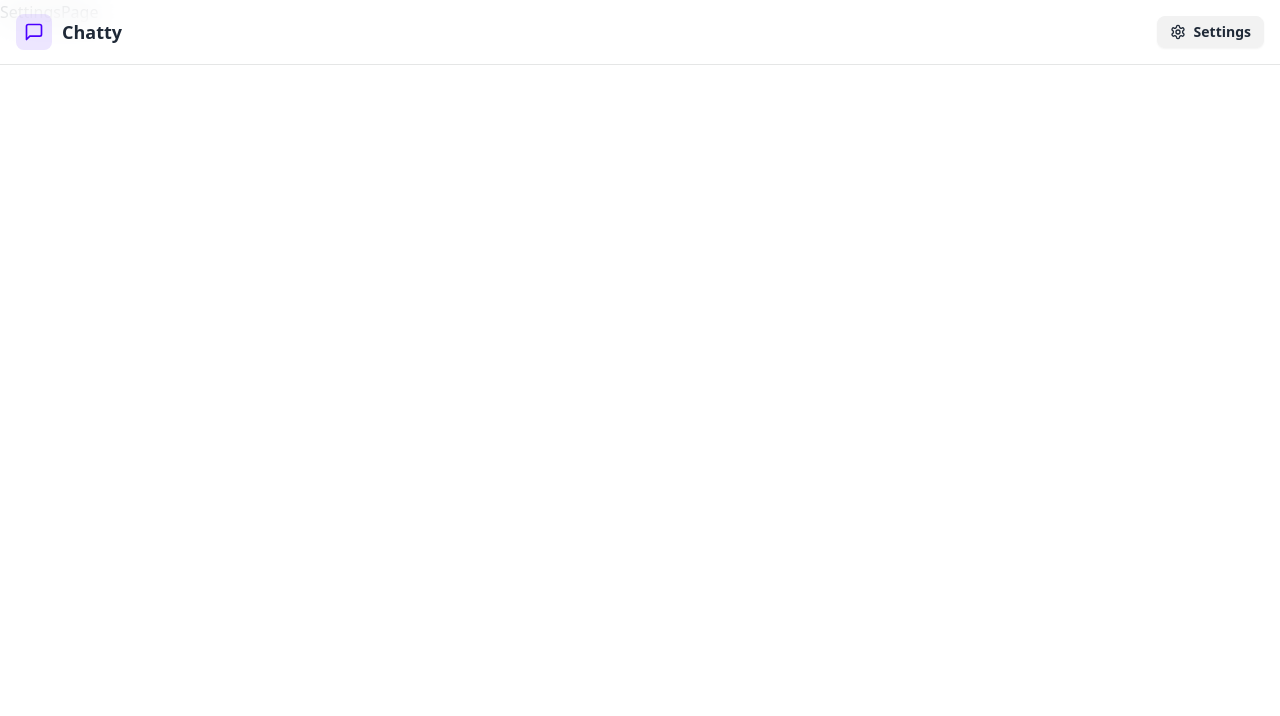
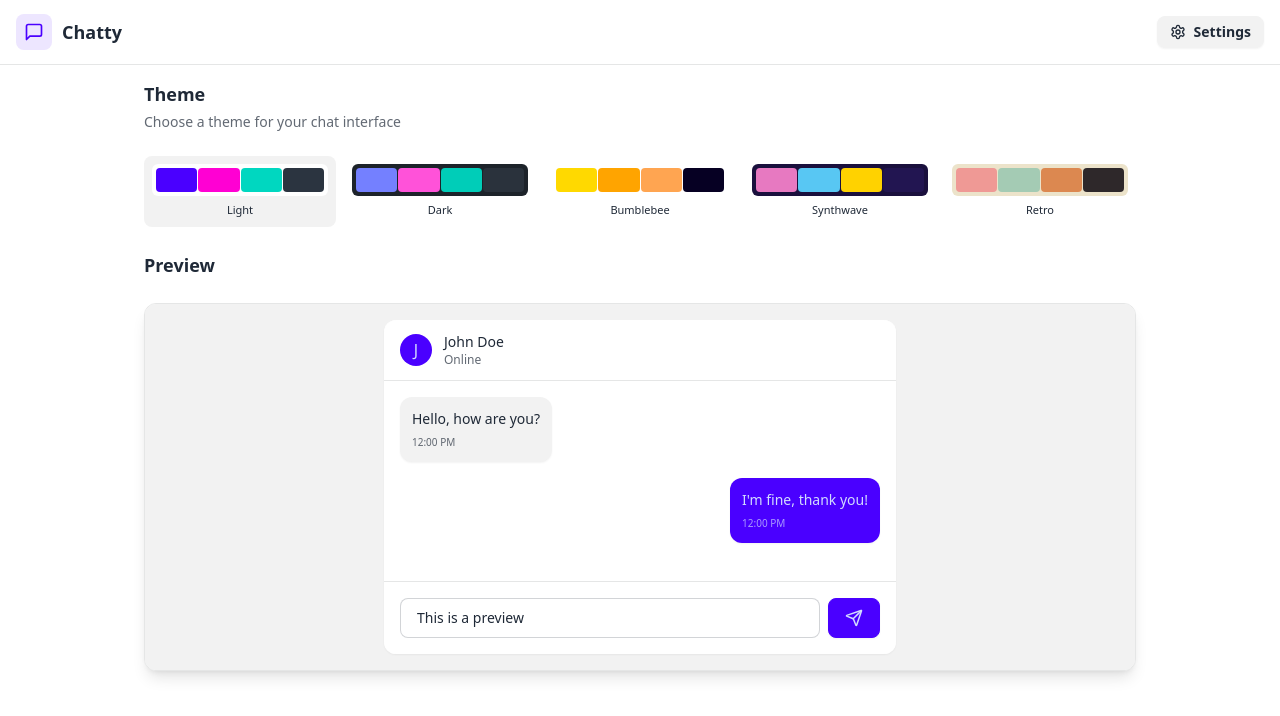
Before and after one commit to SamRwt/realtime-chat-app, a React (Vite) app in the folder frontend/: page /settings in a window 1280 px wide. Shown: the top 716 px of the page. Built offline with nearby package versions, Linux system fonts and the light colour scheme; no server answers.

Commit message:
Add themes in settings page

```diff
--- a/frontend/src/App.jsx
+++ b/frontend/src/App.jsx
@@ -10,9 +10,11 @@
 import { Loader } from "lucide-react";
 
 import { Toaster } from "react-hot-toast";
+import { useThemeStore } from './store/useThemeStore';
 
 const App = () => {
   const { isCheckingAuth, authUser, checkAuth } = useAuthStore();
+  const { theme } = useThemeStore();
 
   useEffect(() => {
     checkAuth();
@@ -30,7 +32,7 @@
   }
 
   return (
-    <div>
+    <div data-theme={theme}>
       <Navbar />
       <Routes>
         <Route path="/" element={authUser ? <HomePage /> : <Navigate to="/login" />} />
--- /dev/null
+++ b/frontend/src/constants/index.js
@@ -0,0 +1,7 @@
+export const THEMES = [
+    "light",
+    "dark",
+    "bumblebee",
+    "synthwave",
+    "retro",
+];
--- a/frontend/src/pages/SettingsPage.jsx
+++ b/frontend/src/pages/SettingsPage.jsx
@@ -1,9 +1,116 @@
-import React from 'react'
+import { useThemeStore } from "../store/useThemeStore";
+import { THEMES } from "../constants";
+import { Send } from "lucide-react";
+
+const EXAMPLE_MESSAGES = [
+  { id: 1, text: "Hello, how are you?", isSent: false },
+  { id: 2, text: "I'm fine, thank you!", isSent: true },
+];
 
 const SettingsPage = () => {
+  const  { theme, setTheme } = useThemeStore();
+
   return (
-    <div>SettingsPage</div>
+    <div className="h-screen container mx-auto px-4 pt-20 max-w-5xl">
+      <div className="space-y-6">
+        <div className="flex flex-col gap-1">
+          <h2 className="text-lg font-semibold">Theme</h2>
+          <p className="text-sm text-base-content/70">Choose a theme for your chat interface</p>
+        </div>
+
+        <div className="grid grid-cols-4 sm:grid-cols-6 md:grid-cols-5 gap-2">
+          {THEMES.map((t) => (
+            <button
+              key={t}
+              className={`
+                group flex flex-col items-center gap-1.5 p-2 rounded-lg transition-colors
+                ${theme === t ? "bg-base-200" : "hover:bg-base-200/50"}
+              `}
+              onClick={() => setTheme(t)}
+            >
+              <div className="relative h-8 w-full rounded-md overflow-hidden" data-theme={t}>
+                <div className="absolute inset-0 grid grid-cols-4 gap-px p-1">
+                  <div className="rounded bg-primary"></div>
+                  <div className="rounded bg-secondary"></div>
+                  <div className="rounded bg-accent"></div>
+                  <div className="rounded bg-neutral"></div>
+                </div>
+              </div>
+              <span className="text-[11px] font-medium truncate w-full text-center">
+                {t.charAt(0).toUpperCase() + t.slice(1)}
+              </span>
+            </button>
+          ))}
+        </div>
+        {/* Preview Section */}
+        <h3 className="text-lg font-semibold mb-3">Preview</h3>
+        <div className="rounded-xl border border-base-300 overflow-hidden bg-base-100 shadow-lg">
+          <div className="p-4 bg-base-200">
+            <div className="max-w-lg mx-auto">
+              {/* Mock Chat UI */}
+              <div className="bg-base-100 rounded-xl shadow-sm overflow-hidden">
+                {/* Chat Header */}
+                <div className="px-4 py-3 border-b border-base-300 bg-base-100">
+                  <div className="flex items-center gap-3">
+                    <div className="w-8 h-8 rounded-full bg-primary flex items-center justify-center text-primary-content font-medium">
+                      J
+                    </div>
+                    <div>
+                      <h3 className="font-medium text-sm">John Doe</h3>
+                      <p className="text-xs text-base-content/70">Online</p>
+                    </div>
+                  </div>
+                </div>
+
+                {/* Chat Messages */}
+                <div className="p-4 space-y-4 min-h-[200px] max-h-[200px] overflow-y-auto bg-base-100">
+                  {EXAMPLE_MESSAGES.map((message) => (
+                    <div
+                      key={message.id}
+                      className={`flex ${message.isSent ? "justify-end" : "justify-start"}`}
+                    >
+                      <div
+                        className={`
+                          max-w-[80%] rounded-xl p-3 shadow-sm
+                          ${message.isSent ? "bg-primary text-primary-content" : "bg-base-200"}
+                        `}
+                      >
+                        <p className="text-sm">{message.text}</p>
+                        <p
+                          className={`
+                            text-[10px] mt-1.5
+                            ${message.isSent ? "text-primary-content/70" : "text-base-content/70"}
+                          `}
+                        >
+                          12:00 PM
+                        </p>
+                      </div>
+                    </div>
+                  ))}
+                </div>
+
+                {/* Chat Input */}
+                <div className="p-4 border-t border-base-300 bg-base-100">
+                  <div className="flex gap-2">
+                    <input
+                      type="text"
+                      className="input input-bordered flex-1 text-sm h-10"
+                      placeholder="Type a message..."
+                      value="This is a preview"
+                      readOnly
+                    />
+                    <button className="btn btn-primary h-10 min-h-0">
+                      <Send size={18} />
+                    </button>
+                  </div>
+                </div>
+              </div>
+            </div>
+          </div>
+        </div>
+      </div>
+    </div>
   )
 }
 
-export default SettingsPage
+export default SettingsPage;
--- /dev/null
+++ b/frontend/src/store/useThemeStore.js
@@ -0,0 +1,9 @@
+import { create } from "zustand";
+
+export const useThemeStore = create((set) => ({
+    theme: localStorage.getItem("app-theme") || "light",
+    setTheme: (theme) => {
+        set({ theme });
+        localStorage.setItem("app-theme", theme);
+    },
+}));
--- a/frontend/tailwind.config.js
+++ b/frontend/tailwind.config.js
@@ -10,4 +10,7 @@
     extend: {},
   },
   plugins: [daisyui],
+  daisyui: {
+    themes: ["light", "dark", "bumblebee","synthwave", "retro",],
+  },
 }
```
